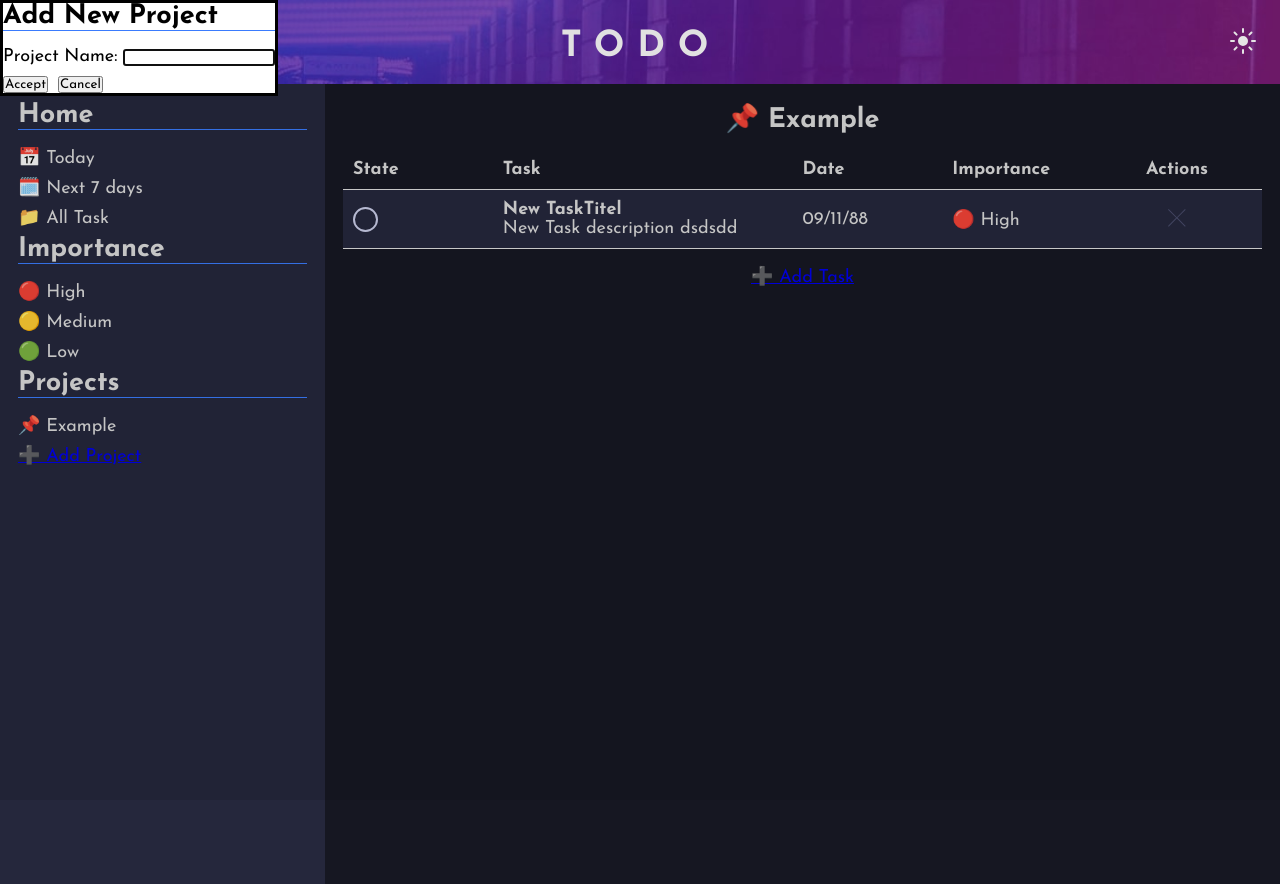
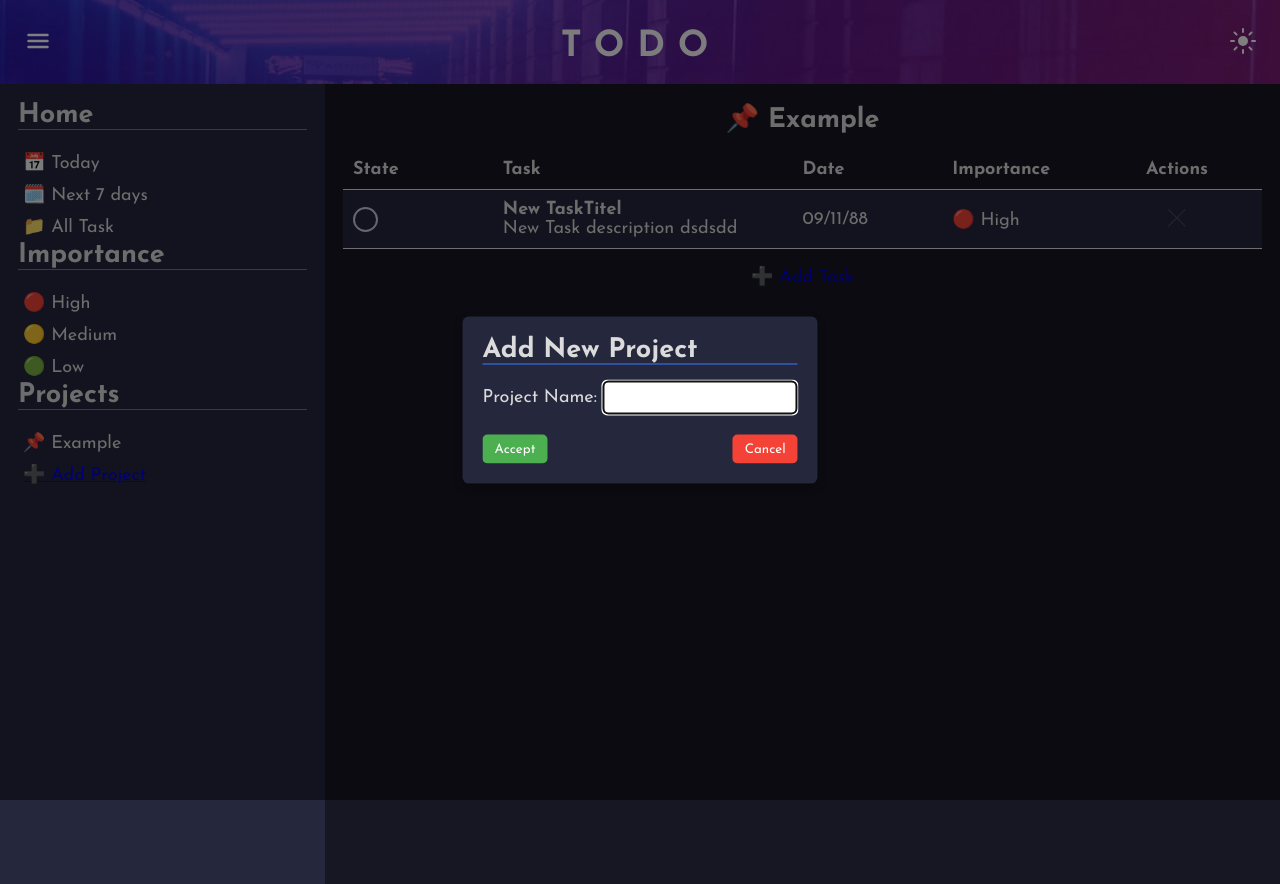
Before and after one commit to ktorres63/To-Do-Web, a website built with webpack: page src/index.html in a window 1280 px wide. Both pictures are taken after a click on the element "➕ Add Project". Built offline with nearby package versions, Linux system fonts and the light colour scheme.

Commit message:
Update file to UI

```diff
--- a/src/index.html
+++ b/src/index.html
@@ -42,8 +42,10 @@
           <p>🟢 Low</p>
         </div>
         <h2>Projects</h2>
-        <div class="aside-link" id="project-example">
-          <p>📌 Example</p>
+        <div id="project-list">
+          <div class="aside-link">
+            <p>📌 Example</p>
+          </div>
         </div>
         <div class="aside-link" id="add-project">
           <a href="#">➕ Add Project</a>
@@ -53,7 +55,7 @@
             <h2>Add New Project</h2>
             <label for="project-name">Project Name:</label>
             <input type="text" id="project-name" name="project-name" required />
-            <div style="margin-top: 10px; display: flex; gap: 10px">
+            <div class="dialog-buttons">
               <button type="submit">Accept</button>
               <button type="button" id="cancel-btn">Cancel</button>
             </div>
@@ -61,7 +63,6 @@
         </dialog>
       </aside>
       <main>
-
         <h2 id="link-selected">📌 Example</h2>
         <section class="table-container">
           <div class="table-header">
--- a/src/index.js
+++ b/src/index.js
@@ -1,21 +1,11 @@
 import "./styles.css";
 import { toggleTheme } from "./modules/theme.js";
+import { setupUI } from "./modules/ui.js";
 
 document.getElementById("toggleTheme").addEventListener("click", toggleTheme);
-
 document.getElementById("menu-btn").addEventListener("click", function () {
-  const aside = document.getElementById("aside-menu");
-  aside.classList.toggle("hidden");
+  document.getElementById("aside-menu").classList.toggle("hidden");
 });
 
-const dialog = document.getElementById("project-dialog");
-const openDialogBtn = document.getElementById("add-project");
-const cancelBtn = document.getElementById("cancel-btn");
-
-openDialogBtn.addEventListener("click", () => {
-  dialog.showModal();
-});
-
-cancelBtn.addEventListener("click", () => {
-  dialog.close();
-});
+// Configurar la UI
+setupUI();
--- a/src/modules/ui.js
+++ b/src/modules/ui.js
@@ -1,24 +1,35 @@
-// document.addEventListener("DOMContentLoaded", function () {
-//   const menuBtn = document.getElementById("menu-btn");
-//   const aside = document.getElementById("aside-menu");
+export function setupUI() {
+  const dialog = document.getElementById("project-dialog");
+  const openDialogBtn = document.getElementById("add-project");
+  const cancelBtn = document.getElementById("cancel-btn");
+  const form = dialog.querySelector("form");
+  const projectNameInput = document.getElementById("project-name");
+  const projectList = document.getElementById("project-list");
 
-//   if (menuBtn && aside) {
-//     menuBtn.addEventListener("click", function () {
-//       aside.classList.toggle("hidden");
-//     });
-//   } else {
-//     console.error("El botón o el aside no existen en el DOM.");
-//   }
-// });
+  // Abrir diálogo
+  openDialogBtn.addEventListener("click", (e) => {
+    e.preventDefault();
+    dialog.showModal();
+  });
 
-// const dialog = document.getElementById("projectDialog");
-// const openDialogBtn = document.getElementById("add-project");
-// const cancelBtn = document.getElementById("cancelBtn");
+  // Cerrar diálogo
+  cancelBtn.addEventListener("click", () => {
+    dialog.close();
+  });
 
-// openDialogBtn.addEventListener("click", () => {
-//   dialog.showModal();
-// });
+  // Manejar envío del formulario
+  form.addEventListener("submit", (e) => {
+    e.preventDefault();
 
-// cancelBtn.addEventListener("click", () => {
-//   dialog.close();
-// });
+    const projectName = projectNameInput.value.trim();
+    if (projectName === "") return;
+
+    const newProject = document.createElement("div");
+    newProject.classList.add("aside-link");
+    newProject.innerHTML = `<p>📌 ${projectName}</p>`;
+
+    projectList.appendChild(newProject);
+    projectNameInput.value = "";
+    dialog.close();
+  });
+}
--- a/src/styles.css
+++ b/src/styles.css
@@ -95,7 +95,57 @@ aside h2 {
   border-bottom: 1px solid var(--bright-blue);
 }
 aside .aside-link {
-  margin-bottom: 0.5rem;
+  padding: 5px;
+  cursor: pointer;
+}
+aside .aside-link:hover {
+  background-color: var(--background);
+}
+
+dialog {
+  color:var(--text-primary);
+  position: fixed;
+  top: 50%;
+  left: 50%;
+  transform: translate(-50%, -50%);
+  border: none;
+  border-radius: var(--border-radius);
+  padding: 20px;
+  background: var(--item-background);
+  box-shadow: 0 4px 10px rgba(0, 0, 0, 0.3);
+}
+
+dialog::backdrop {
+  background: rgba(0, 0, 0, 0.5);
+}
+
+form .dialog-buttons {
+  display: flex;
+  justify-content: space-between;
+  margin-top: 20px;
+}
+
+input#project-name {
+  padding: 8px;
+  font-size: 16px;
+  border: 1px solid #ccc;
+  border-radius: 5px;
+}
+.dialog-buttons button {
+  padding: 8px 12px;
+  border: none;
+  border-radius: 5px;
+  cursor: pointer;
+}
+
+.dialog-buttons button:first-child {
+  background-color: #4caf50;
+  color: white;
+}
+
+.dialog-buttons button:last-child {
+  background-color: #f44336;
+  color: white;
 }
 
 main {
```
